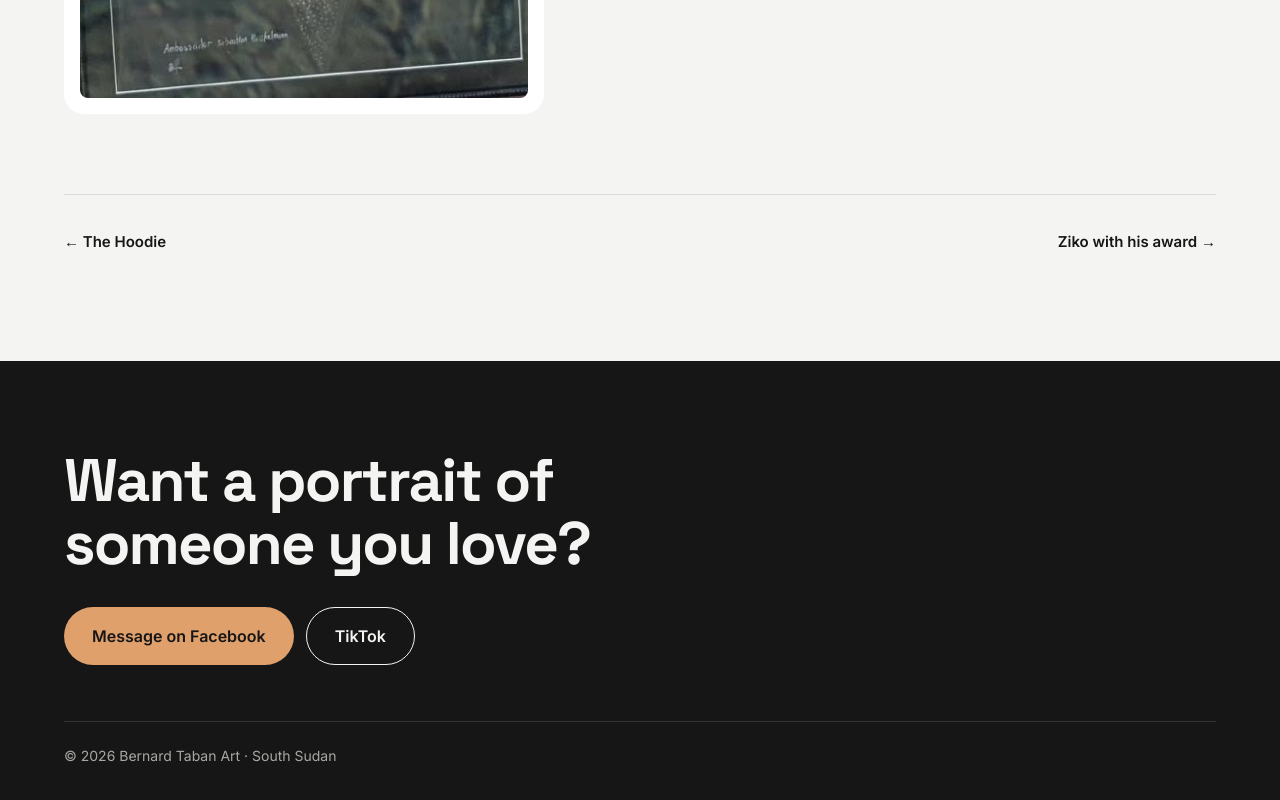
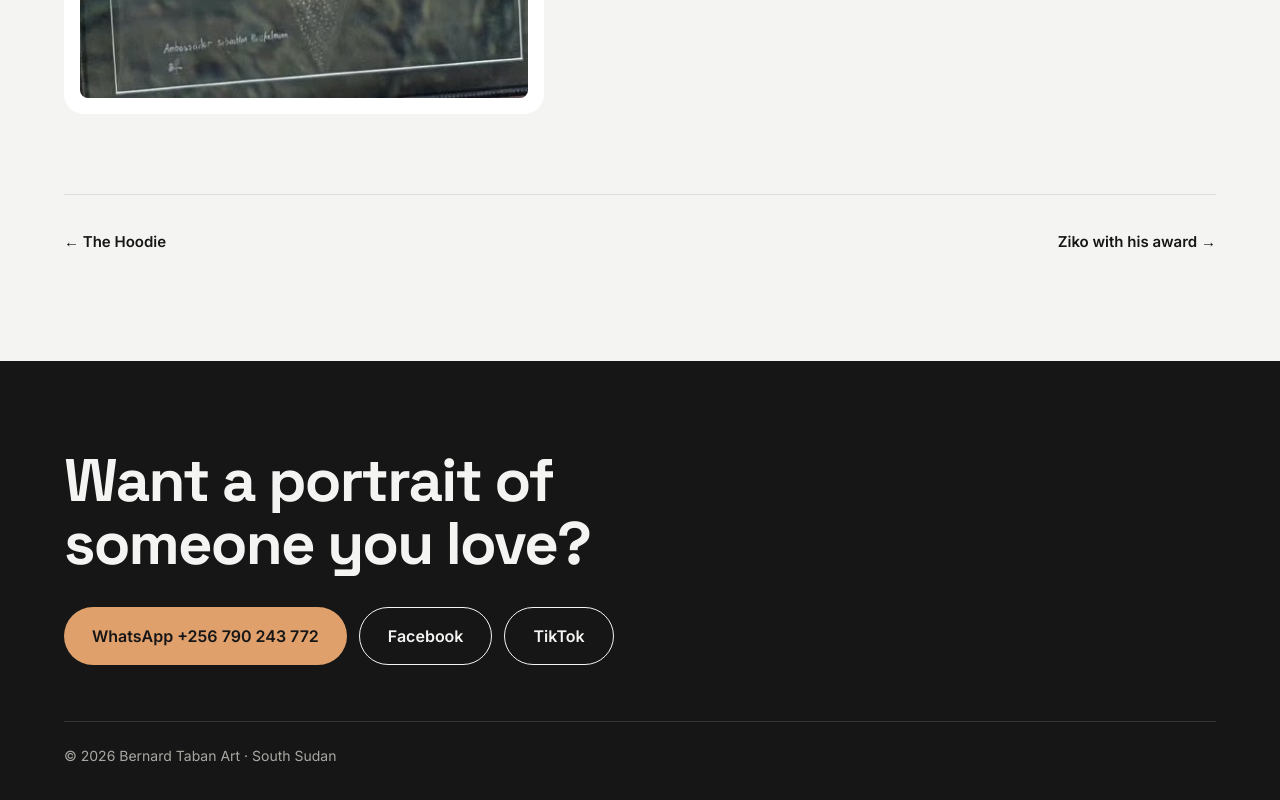
Before and after one commit to killasusu/bernard-taban-art, a Next.js app: page /works/ambassador in a window 1280 px wide. Shown: the part 679-1479 px from the top of the page. Built offline with nearby package versions, Linux system fonts and the light colour scheme.

Commit message:
Add Bernard's WhatsApp number for orders
Co-Authored-By: Claude Opus 5.5 <noreply@anthropic.com>

```diff
--- a/src/components/SiteFooter.tsx
+++ b/src/components/SiteFooter.tsx
@@ -17,7 +17,7 @@ export function SiteFooter() {
             rel="noreferrer"
             className="pill bg-accent-light text-foreground hover:bg-white"
           >
-            {artist.whatsapp ? `WhatsApp +${artist.whatsapp}` : "Message on Facebook"}
+            {artist.whatsapp ? `WhatsApp ${artist.whatsappDisplay}` : "Message on Facebook"}
           </a>
           {artist.whatsapp && (
             <a href={artist.facebook} target="_blank" rel="noreferrer" className="pill border border-background text-background hover:bg-background hover:text-foreground">
--- a/src/data/artist.ts
+++ b/src/data/artist.ts
@@ -10,7 +10,9 @@ export const artist = {
   eyebrow: "Pencil portrait artist · South Sudan",
   country: "South Sudan",
   /** digits only, with country code, e.g. "211912345678". Empty = use Facebook. */
-  whatsapp: "",
+  whatsapp: "256790243772",
+  /** how the number is shown on the site */
+  whatsappDisplay: "+256 790 243 772",
   facebook: "https://www.facebook.com/bernerd.taban",
   tiktok: "https://www.tiktok.com/@bernerdtaban",
   copyrightYear: 2026,
```
